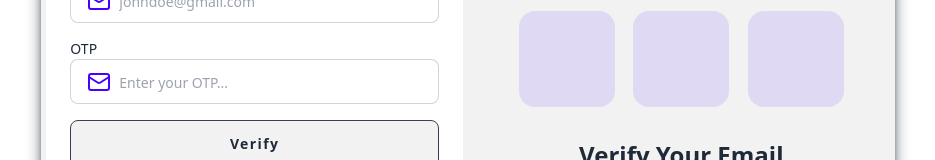
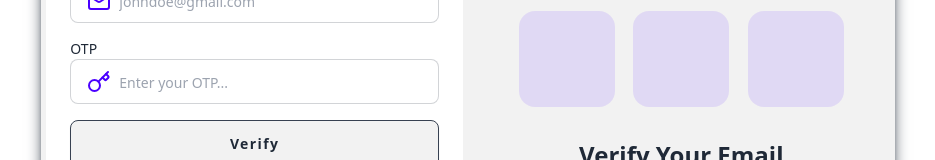
Before and after one commit to e19465/real-time-chat-app-MERN, a React (Vite) app in the folder frontend/: page /auth/verify-email in a window 1280 px wide. Shown: the part 361-521 px from the top of the page, without its empty margins (172-1107 px from the left). Built offline with nearby package versions, Linux system fonts and the light colour scheme.

Commit message:
OTP input icon changed

```diff
--- a/frontend/src/pages/auth/ResetPasswordPage.jsx
+++ b/frontend/src/pages/auth/ResetPasswordPage.jsx
@@ -10,7 +10,7 @@ import { useNavigate } from "react-router-dom";
 import { authPageUrls } from "../../constants/pageUrls";
 import LeftRegionContainer from "../../components/auth/LeftRegionContainer";
 import AuthForm from "../../components/auth/AuthForm";
-import { Eye, EyeOff, Lock, Mail, MessageSquare } from "lucide-react";
+import { Eye, EyeOff, Key, Lock, Mail, MessageSquare } from "lucide-react";
 import InputContainer from "../../components/auth/InputContainer";
 import AuthImagePattern from "../../components/auth/AuthImagePattern";
 import AuthUsefullLinks from "../../components/auth/AuthUsefullLinks";
@@ -86,7 +86,7 @@ const ResetPasswordPage = () => {
               }
             />
           </InputContainer>
-          <InputContainer label="OTP" Icon={Mail}>
+          <InputContainer label="OTP" Icon={Key}>
             <input
               type="text"
               required
--- a/frontend/src/pages/auth/VerifyEmailPage.jsx
+++ b/frontend/src/pages/auth/VerifyEmailPage.jsx
@@ -8,7 +8,7 @@ import {
 import { authPageUrls } from "../../constants/pageUrls";
 import { useNavigate } from "react-router-dom";
 import LeftRegionContainer from "../../components/auth/LeftRegionContainer";
-import { Mail, MessageSquare } from "lucide-react";
+import { Key, Mail, MessageSquare } from "lucide-react";
 import InputContainer from "../../components/auth/InputContainer";
 import AuthImagePattern from "../../components/auth/AuthImagePattern";
 import { animationTypes, localStorageKeys } from "../../constants/shared";
@@ -70,7 +70,7 @@ const VerifyEmailPage = () => {
               onChange={(e) => setEmail(e.target.value)}
             />
           </InputContainer>
-          <InputContainer label="OTP" Icon={Mail}>
+          <InputContainer label="OTP" Icon={Key}>
             <input
               type="text"
               className="grow placeholder:text-sm"
```
